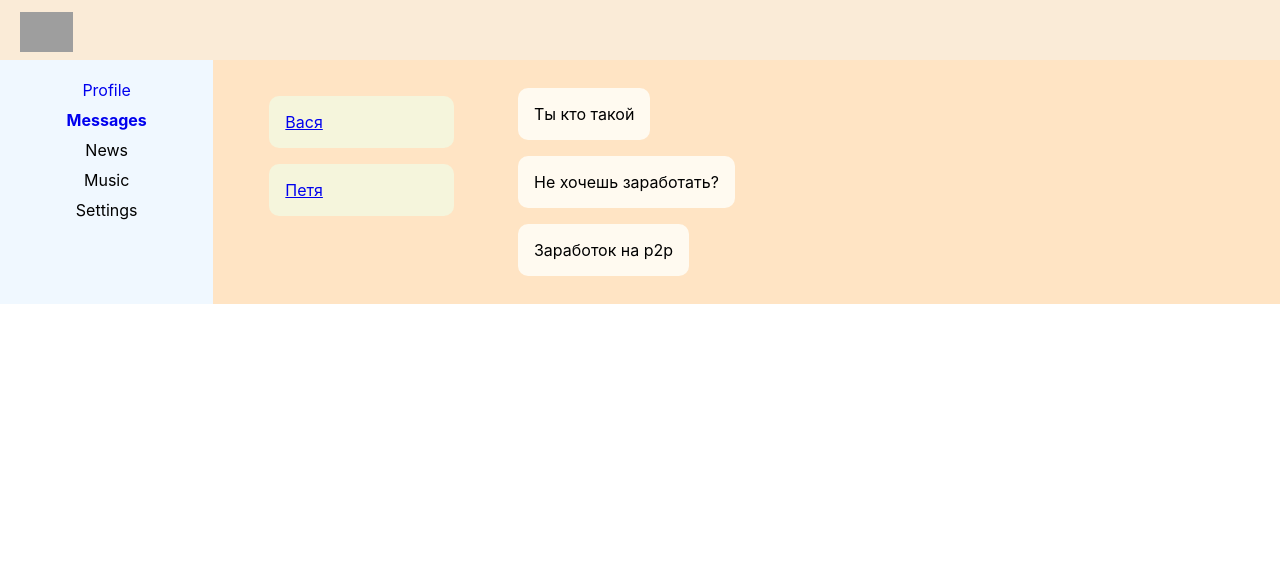
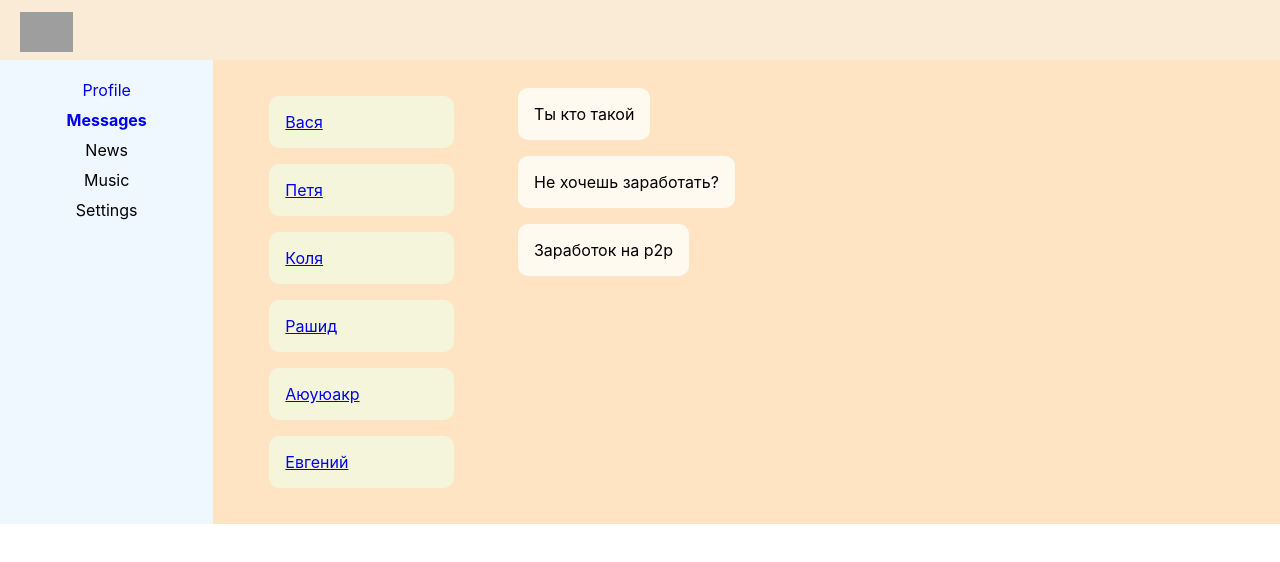
Before and after one commit to bubaololo/react-samurai, a React (Create React App) app: page /dialogs in a window 1280 px wide. Shown: the top 562 px of the page. Built offline with nearby package versions, Linux system fonts and the light colour scheme; grey boxes are pictures that could not be loaded.

Commit message:
move data to index.js

```diff
--- a/src/App.js
+++ b/src/App.js
@@ -2,20 +2,19 @@ import "./App.css";
 import Header from "./components/Header/Header";
 import Navbar from "./components/Navbar/Navbar";
 import Profile from "./components/Profile/Profile";
-import Dialogs from './components/Dialogs/Dialogs';
-import {BrowserRouter, Routes, Route} from 'react-router-dom';
+import Dialogs from "./components/Dialogs/Dialogs";
+import { BrowserRouter, Routes, Route } from "react-router-dom";
 
-const App = () => {
+const App = (props) => {
   return (
     <BrowserRouter>
       <div className="app_wrapper">
         <Header />
         <Navbar />
         <div className="content_wrapper">
-
           <Routes>
-        <Route exact path="dialogs/*" element={ <Dialogs /> } />
-        <Route path="profile" element={ <Profile />} />
+            <Route exact path="dialogs/*" element={<Dialogs dialogs={props.dialogs} messages={props.messages} />} />
+            <Route path="profile" element={<Profile posts={ props.posts } />} />
           </Routes>
         </div>
       </div>
--- /dev/null
+++ b/src/components/Dialogs/DialogItem/DialogItem.jsx
@@ -0,0 +1,14 @@
+import styles from "./../Dialogs.module.css";
+import { NavLink, Routes, Route } from "react-router-dom";
+
+const DialogItem = (props) => {
+  let path = "/dialogs/" + props.id;
+  return (
+    <div className={styles.dialog + " " + styles.active}>
+      <NavLink to={path}>{props.name}</NavLink>
+    </div>
+  );
+};
+
+
+export default DialogItem;
--- a/src/components/Dialogs/Dialogs.jsx
+++ b/src/components/Dialogs/Dialogs.jsx
@@ -1,54 +1,23 @@
 import styles from "./Dialogs.module.css";
 import { NavLink, Routes, Route } from "react-router-dom";
-
-const DialogItem = (props) => {
-  let path = "/dialogs/" + props.id;
-  return (
-    <div className={styles.dialog + " " + styles.active}>
-      <NavLink to={path}>{props.name}</NavLink>
-    </div>
-  );
-};
+import DialogItem from './DialogItem/DialogItem';
+import Message from './Message/Message';
 
 
-const Message = (props) => {
-  return <div className={styles.message}>{props.message}</div>;
-};
+
+
 const Dialogs = function (props) {
-  let dialogsData = [
-    {id: 1, name: "Вася"},
-    {id: 2, name: "Петя"},
-    {id: 3, name: "Коля"},
-    {id: 4, name: "Рашид"},
-    {id: 5, name: "Аюуюакр"},
-    {id: 6, name: "Евгений"}
-  ]
-  let messagesData = [
-    {id: 1, message: "Ты кто такой"},
-    {id: 2, message: "Не хочешь заработать?"},
-    {id: 3, message: "Заработок на р2р"},
 
-  ]
-
+  let dialogsElements = props.dialogs.map((dialog) => (
+    <DialogItem name={dialog.name} id={dialog.id} />
+  ));
+  let messagesElements = props.messages.map((message) => (
+    <Message message={message.message} />
+  ));
   return (
     <div className={styles.dialogs}>
-      <div className={styles.dialogsItems}>
-        <DialogItem name={dialogsData[0].name} id={dialogsData[0].id} />
-        <DialogItem name={dialogsData[1].name} id={dialogsData[1].id} />
-
-      </div>
-      <div className={styles.messages}>
-        <Message message={messagesData[0].message} />
-        <Message message={messagesData[1].message} />
-        <Message message={messagesData[2].message} />
-      </div>
-      <Routes>
-        <Route
-          exact
-          path="dialogs/1"
-          element={<DialogItem name="Вася" id="1" />}
-        ></Route>
-      </Routes>
+      <div className={styles.dialogsItems}>{dialogsElements}</div>
+      <div className={styles.messages}>{messagesElements}</div>
     </div>
   );
 };
--- /dev/null
+++ b/src/components/Dialogs/Message/Message.jsx
@@ -0,0 +1,9 @@
+import styles from "./../Dialogs.module.css";
+
+
+
+const Message = (props) => {
+  return <div className={styles.message}>{props.message}</div>;
+};
+
+export default Message;
--- a/src/components/Profile/MyPosts/MyPosts.jsx
+++ b/src/components/Profile/MyPosts/MyPosts.jsx
@@ -1,14 +1,10 @@
 import styles from "./MyPosts.module.css";
 import Post from "./Post/Post";
 
-const MyPosts = function () {
-let postData = [
-  {id:1, message: 'Hey you, yes you! Fuck off!', likesCount: 2},
-  {id:1, message: 'and you fuck off too', likesCount: 3},
-  {id:1, message: 'and you', likesCount: 0},
-]
-
-
+const MyPosts = function (props) {
+  let posts = props.posts.map((post) => (
+    <Post text={post.message} like={post.likesCount} />
+  ));
   return (
     <div className={styles.posts}>
       <h2 className={styles.posts__title}>My posts</h2>
@@ -24,11 +20,7 @@ let postData = [
           <input className={styles.posts__submit} type="submit" />
         </form>
       </div>
-      <div className={styles.post__wrapper}>
-        <Post text={postData[0].message} like={postData[0].likesCount} />
-        <Post text={postData[1].message} like={postData[1].likesCount} />
-        <Post text={postData[2].message} like={postData[2].likesCount} />
-      </div>
+      <div className={styles.post__wrapper}>{posts}</div>
     </div>
   );
 };
--- a/src/components/Profile/MyPosts/Post/Post.jsx
+++ b/src/components/Profile/MyPosts/Post/Post.jsx
@@ -2,24 +2,13 @@ import styles from "./Post.module.css";
 
 const Post = function (props) {
   return (
-
-
-
-          <div className={styles.post} >
-            <div className={styles.post__ava}></div>
-            <div className={styles.post__content}>
-    <div className={styles.post__text}>
-      {props.text}
+    <div className={styles.post}>
+      <div className={styles.post__ava}></div>
+      <div className={styles.post__content}>
+        <div className={styles.post__text}>{props.text}</div>
+        <div className={styles.post__like}>{props.like} Like</div>
       </div>
-    <div className={styles.post__like}>
-     {props.like} Like
-      </div>
-
-
-              </div>
-          </div>
-
-
+    </div>
   );
 };
 export default Post;
--- a/src/components/Profile/Profile.jsx
+++ b/src/components/Profile/Profile.jsx
@@ -1,12 +1,12 @@
 import MyPosts from "./MyPosts/MyPosts";
-import classes from "./Profile.module.css";
-import ProfileInfo from './ProfileInfo/ProfileInfo';
+import ProfileInfo from "./ProfileInfo/ProfileInfo";
 
-const Profile = function () {
+
+const Profile = function (props) {
   return (
     <div>
-<ProfileInfo />
-      <MyPosts />
+      <ProfileInfo />
+      <MyPosts posts={ props.posts } />
     </div>
   );
 };
--- a/src/index.js
+++ b/src/index.js
@@ -5,10 +5,28 @@ import App from './App';
 import reportWebVitals from './reportWebVitals';
 
 const root = ReactDOM.createRoot(document.getElementById('root'));
+let dialogs = [
+  { id: 1, name: "Вася" },
+  { id: 2, name: "Петя" },
+  { id: 3, name: "Коля" },
+  { id: 4, name: "Рашид" },
+  { id: 5, name: "Аюуюакр" },
+  { id: 6, name: "Евгений" },
+];
+let messages = [
+  { id: 1, message: "Ты кто такой" },
+  { id: 2, message: "Не хочешь заработать?" },
+  { id: 3, message: "Заработок на р2р" },
+];
+let posts = [
+  { id: 1, message: "Hey you, yes you! Fuck off!", likesCount: 2 },
+  { id: 1, message: "and you fuck off too", likesCount: 3 },
+  { id: 1, message: "and you", likesCount: 0 },
+];
 root.render(
+
   <React.StrictMode>
-
-    <App />
+    <App dialogs = {dialogs} messages = {messages} posts = {posts}  />
   </React.StrictMode>
 );
 
```
Lines whose indentation alone changed are shown as unchanged.
